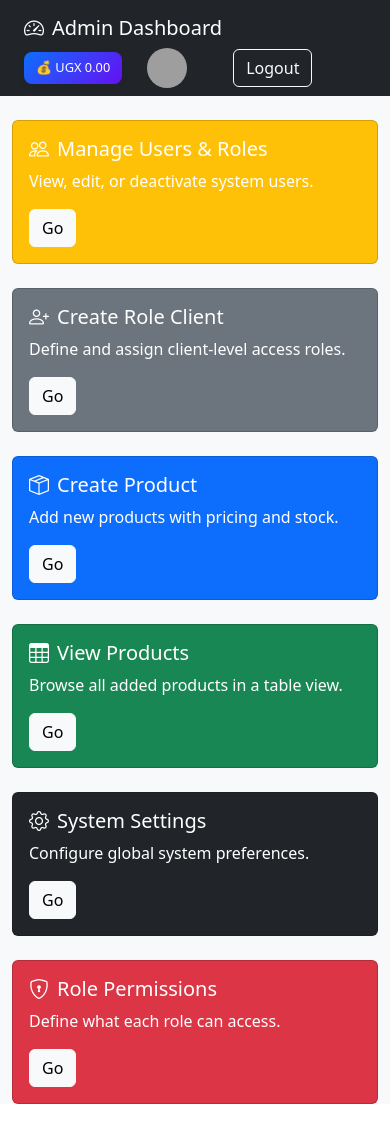
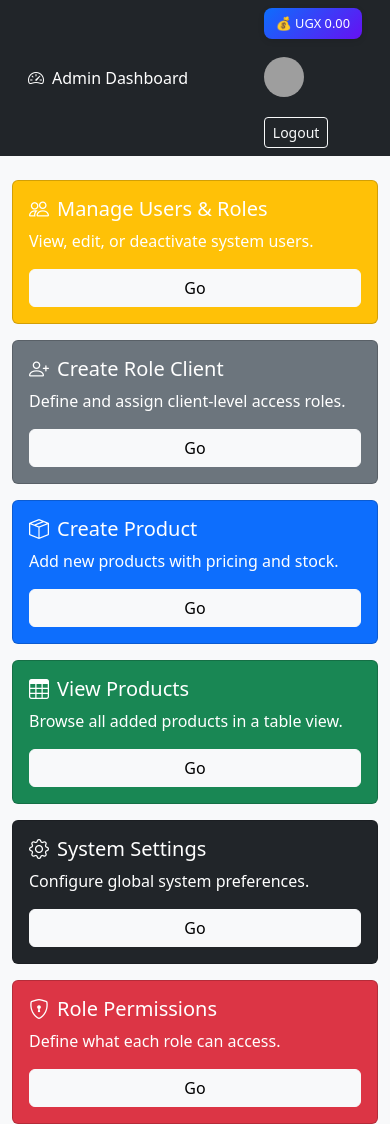
Before and after one commit to sejjtechnologies/shop_system, a Flask app: page /admin/dashboard in a window 390 px wide. Run offline with Flask 3, Linux system fonts and the light colour scheme; the visitor is signed in with stand-in values (Sample User, id 1); grey boxes are pictures that could not be loaded.

Commit message:
Update dashboard.html for full device responsiveness

```diff
--- a/templates/Admin/dashboard.html
+++ b/templates/Admin/dashboard.html
@@ -7,17 +7,20 @@
   <link href="https://cdn.jsdelivr.net/npm/bootstrap@5.3.0/dist/css/bootstrap.min.css" rel="stylesheet">
   <link href="https://cdn.jsdelivr.net/npm/bootstrap-icons@1.10.5/font/bootstrap-icons.css" rel="stylesheet">
   <style>
+    body {
+      font-family: system-ui, sans-serif;
+    }
     .profile-thumb {
       height: 40px;
       width: 40px;
       object-fit: cover;
       border-radius: 50%;
-      margin-right: 10px;
     }
     .user-info {
       color: white;
       display: flex;
       align-items: center;
+      flex-wrap: wrap;
       gap: 10px;
     }
     .navbar-brand {
@@ -31,15 +34,27 @@
       font-size: 0.8rem;
       font-weight: 500;
       box-shadow: 0 2px 6px rgba(0,0,0,0.1);
-      margin-right: 15px;
       white-space: nowrap;
+    }
+    @media (max-width: 576px) {
+      .user-info {
+        flex-direction: column;
+        align-items: flex-start;
+      }
+      .balance-card {
+        margin-bottom: 8px;
+      }
+      .navbar-brand {
+        font-size: 1rem;
+      }
     }
   </style>
 </head>
 <body class="bg-light">
 
   <!-- Top Navbar -->
-  <nav class="navbar navbar-dark bg-dark px-4 d-flex justify-content-between">
+  <nav class="navbar navbar-dark bg-dark px-3 py-2">
+    <div class="container-fluid d-flex justify-content-between align-items-center flex-wrap">
       <div class="d-flex align-items-center">
         <span class="navbar-brand mb-0"><i class="bi bi-speedometer2 me-2"></i>Admin Dashboard</span>
       </div>
@@ -52,68 +67,70 @@
         {% else %}
           <img src="{{ url_for('static', filename='default-avatar.png') }}" alt="Profile" class="profile-thumb">
         {% endif %}
-      <div class="text-end">
+        <div class="text-white text-end">
           <div>{{ username }}</div>
           <div style="font-size: 0.8rem;">{{ email }}</div>
         </div>
-      <a href="/admin/logout" class="btn btn-outline-light ms-3">Logout</a>
+        <a href="/admin/logout" class="btn btn-outline-light btn-sm">Logout</a>
+      </div>
     </div>
   </nav>
 
+  <!-- Dashboard Cards -->
   <div class="container mt-4">
-    <div class="row row-cols-1 row-cols-md-4 g-4">
-      <!-- Functional Cards -->
+    <div class="row row-cols-1 row-cols-sm-2 row-cols-md-3 row-cols-lg-4 g-3">
+      <!-- Card Template -->
       <div class="col">
         <div class="card text-white bg-warning h-100">
-          <div class="card-body">
+          <div class="card-body d-flex flex-column">
             <h5 class="card-title"><i class="bi bi-people me-2"></i>Manage Users & Roles</h5>
-            <p class="card-text">View, edit, or deactivate system users.</p>
-            <a href="/admin/manage-users" class="btn btn-light">Go</a>
+            <p class="card-text flex-grow-1">View, edit, or deactivate system users.</p>
+            <a href="/admin/manage-users" class="btn btn-light mt-auto">Go</a>
           </div>
         </div>
       </div>
       <div class="col">
         <div class="card text-white bg-secondary h-100">
-          <div class="card-body">
+          <div class="card-body d-flex flex-column">
             <h5 class="card-title"><i class="bi bi-person-plus me-2"></i>Create Role Client</h5>
-            <p class="card-text">Define and assign client-level access roles.</p>
-            <a href="/admin/create-user" class="btn btn-light">Go</a>
+            <p class="card-text flex-grow-1">Define and assign client-level access roles.</p>
+            <a href="/admin/create-user" class="btn btn-light mt-auto">Go</a>
           </div>
         </div>
       </div>
       <div class="col">
         <div class="card text-white bg-primary h-100">
-          <div class="card-body">
+          <div class="card-body d-flex flex-column">
             <h5 class="card-title"><i class="bi bi-box-seam me-2"></i>Create Product</h5>
-            <p class="card-text">Add new products with pricing and stock.</p>
-            <a href="/admin/create-product" class="btn btn-light">Go</a>
+            <p class="card-text flex-grow-1">Add new products with pricing and stock.</p>
+            <a href="/admin/create-product" class="btn btn-light mt-auto">Go</a>
           </div>
         </div>
       </div>
       <div class="col">
         <div class="card text-white bg-success h-100">
-          <div class="card-body">
+          <div class="card-body d-flex flex-column">
             <h5 class="card-title"><i class="bi bi-table me-2"></i>View Products</h5>
-            <p class="card-text">Browse all added products in a table view.</p>
-            <a href="/admin/view-products" class="btn btn-light">Go</a>
+            <p class="card-text flex-grow-1">Browse all added products in a table view.</p>
+            <a href="/admin/view-products" class="btn btn-light mt-auto">Go</a>
           </div>
         </div>
       </div>
       <div class="col">
         <div class="card text-white bg-dark h-100">
-          <div class="card-body">
+          <div class="card-body d-flex flex-column">
             <h5 class="card-title"><i class="bi bi-gear me-2"></i>System Settings</h5>
-            <p class="card-text">Configure global system preferences.</p>
-            <a href="/admin/system-settings" class="btn btn-light">Go</a>
+            <p class="card-text flex-grow-1">Configure global system preferences.</p>
+            <a href="/admin/system-settings" class="btn btn-light mt-auto">Go</a>
           </div>
         </div>
       </div>
       <div class="col">
         <div class="card text-white bg-danger h-100">
-          <div class="card-body">
+          <div class="card-body d-flex flex-column">
             <h5 class="card-title"><i class="bi bi-shield-lock me-2"></i>Role Permissions</h5>
-            <p class="card-text">Define what each role can access.</p>
-            <a href="/admin/define-permissions" class="btn btn-light">Go</a>
+            <p class="card-text flex-grow-1">Define what each role can access.</p>
+            <a href="/admin/define-permissions" class="btn btn-light mt-auto">Go</a>
           </div>
         </div>
       </div>
```
Lines whose indentation alone changed are shown as unchanged.
